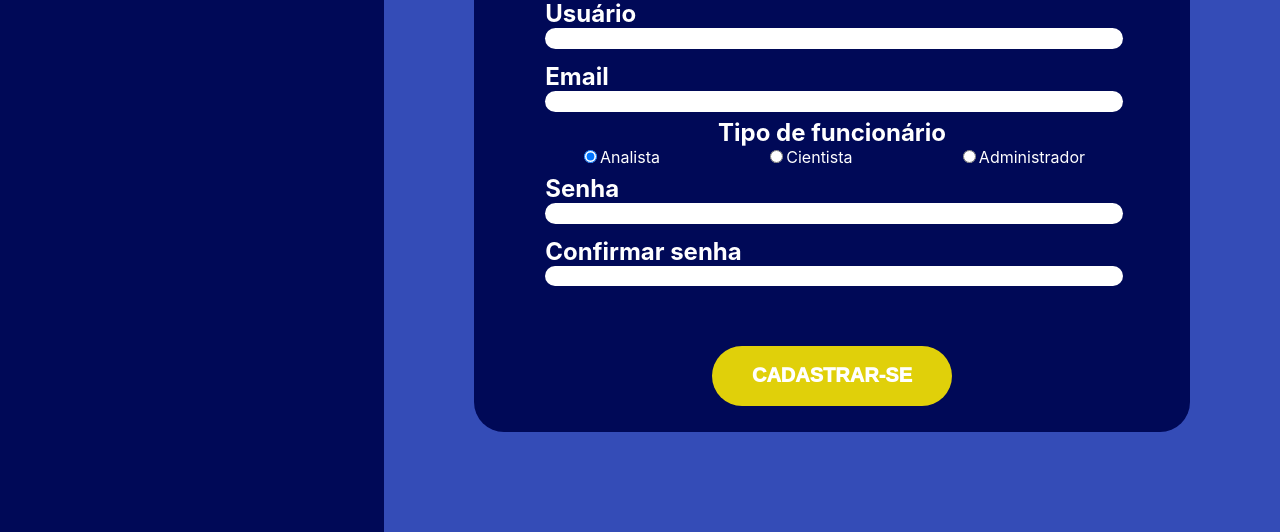
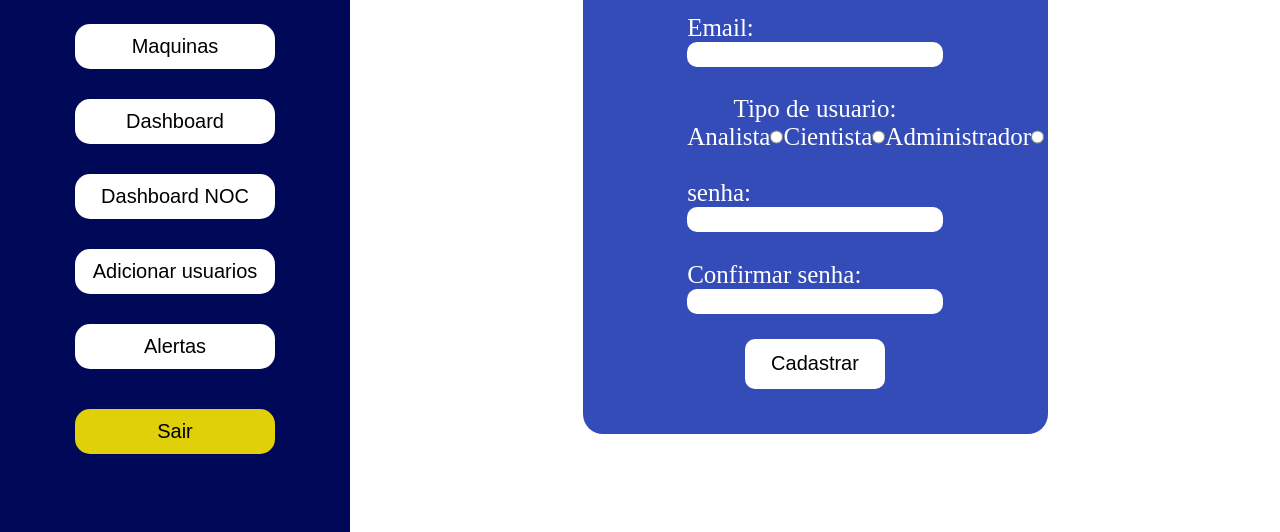
Before and after one commit to DinizSptech/TradeFlux, a website: page public/html/cadastroUsuario.html in a window 1280 px wide. Shown: the part 268-800 px from the top of the page. Drawn offline with Linux system fonts and the light colour scheme.

Commit message:
correcao cadastro usuario

```diff
--- a/public/css/cadastroUsuario.css
+++ b/public/css/cadastroUsuario.css
@@ -1,129 +1,92 @@
 @import url('https://fonts.googleapis.com/css2?family=Ubuntu:ital,wght@0,300;0,400;0,500;0,700;1,300;1,400;1,500;1,700&display=swap');
+@import url(components.css);
 
-.div-radio{
-    width: 100%;
+.formUsuario{
+    width: 50%;
+
+    height: 80%;
+    background-color: var(--backgroundAzul);
+    display: flex;
+    justify-content: center;
+    align-items: center;
+    gap: 20px;
+    flex-direction: column;
+    border-radius: 20px;
+}
+
+.main{
+    justify-content: center;
+    color: white;
+}
+
+.tituloForm{
+    font-size: 45px;
+}
+
+.input{
+    width: 55%;
+
+    justify-content: center;
     display: flex;
     flex-direction: column;
     align-items: center;
-}
-.div-ipt-radio{
-    width: 100%;
-    display: flex;
-    justify-content: space-evenly;
+    height: 10%;
 }
 
-html,body{
-    margin: 0;
-    height: 100%;
-    font-family: "Inter", serif;
-}
-.container-geral{
-    height: 100%;
-    width: 100%;
-    display: flex;
-}
-.container-geral h2{
-    margin: 0;
-}
-.div_erro_senha{
-    display: none;
-    border: 1px black;
+.divErro{
+
 }
 
-.container-menu h3{
-    margin: 0;
-}
-.container-maquina{
-    border-radius: 30px;
-    width: 80%;
-    height: 75%;
-    color: white;
-    display: flex;
-    flex-direction: column;
-    align-items: center;
-    justify-content: space-around;
-    background-color: #000957;
-}
-.container-menu{
-    background-color: #000957;
-    color: white;
-    width: 30%;
-    display: flex;
-    flex-direction: column;
-    align-items: center;
-    justify-content: center;
-    justify-content: space-around;
+.input input{
+    width: 100%;
+    border: none;
+    border-radius: 10px;
+    height: 40%;
+    font-size: 20px;
+    padding: 10px;
 }
 
-.container-central{
-    width: 70%;
-    background-color: #344cb7;
-    display: flex;
-    align-items: center;
-    justify-content: center;
+.input span{
+    width: 100%;
+    font-size: 25px;
 }
 
-.container-central h1{
-    text-align: center;
-    }
-
-
-
-.fcadastro{
-    font-family:"Inter", serif;
-}
-
-
-
-.container-central img{
-    width: 60%;
-}
-
-.container-inputs{
-    height: 50%;
+.radioInputs{
     display: flex;
-    flex-direction: column;
-    justify-content: space-around;
+    flex-direction: row;
     align-items: center;
     width: 100%;
 }
 
-
-.divs-inputs{
-    width: 80%;
-    height: 120%;
-    display: flex;
-    flex-direction: column;
-    justify-content: center;
-    font-family:"Inter", serif;
-}
-.logo{
-    display: none;
+.radioInputs input{
+    width: 70%;
+    height: 70%;
 }
 
-.divs-inputs input{
-    border: none;
-    border-radius: 15px;
-    width: 100%;
-    height: 30%;
+.nomeInput{
+    font-size: 20px;
 }
 
-.hcadastro{
-    height: 10%;
-}
-.cadastro-button{
-    width: 12em;
-    height: 3em;
-    border-radius: 30px;
-    border: none;
-    background-color: #e0d00a;
-    color: white;
-    font-size: 20px;
-    font-weight: 1000;
+.buttonCadastrar{
+    width: 100%;
+    display: flex;
+    justify-content: center;
+    align-items: center;
+    height: 8%;
 }
 
-.cadastro-button:hover{
-    background-color: #eb9834;
+.buttonCadastrar button{
+    height: 100%;
+    width: 30%;
+    font-size: 20px;
+    border-radius: 10px;
+    border: none;
+    background-color: white;
+}
+
+.buttonCadastrar button:hover{
+    background-color: var(--amarelo);
+    transition: .5;
 }
 
 @media screen and (max-width: 1200px) {
--- a/public/html/cadastroUsuario.html
+++ b/public/html/cadastroUsuario.html
@@ -12,53 +12,53 @@
 </head>
 
 <body>
-    <div class="container-geral">
-        <div class="container-menu">
+    <div class="container">
+        <div class="sideBar">
+            <div class="divLogo">
+                <h2 class="tituloLogo">TradeFlux</h2>
+                <img src="../assets/logoTradeFlux.png" alt="" class="logo">
+            </div>
+            <div class="sideButtons">
+                <button class="sideButton">Maquinas</button>
+                <button class="sideButton"><a href="./dashboard2.html">Dashboard</a></button>
+                <button class="sideButton"><a href="./dashboardNOC.html">Dashboard NOC</a></button>
+                <button class="sideButton"><a href="./cadastroUsuario.html">Adicionar usuarios</a></button>
+                <button class="sideButton">Alertas</button>
+            </div>
+            <button class="exitButton"><a href="./index.html">Sair</a></button>
         </div>
-        <div class="container-central">
-            <div class="container-maquina">
-                <h1 class="fCadastro">CADASTRO DE USUÁRIO</h1>
-                <div class="container-inputs">
-                    <div class="divs-inputs">
-                        <h2>Usuário</h2>
-                        <input type="text" id="ipt_usuario">
-                        <span id="div_erro_usuario"></span>
-
+        <div class="main">
+            <div class="formUsuario">
+                <div class="tituloForm">Cadastrar Usuario</div>
+                <div class="input">
+                    <span>Usuario:</span>
+                    <input type="text">
+                </div>
+                <div class="input">
+                    <span>Email:</span>
+                    <input type="text">
+                </div>
+                <div class="input" style="text-align: center;">
+                    <span>Tipo de usuario:</span>
+                    <div class="radioInputs">
+                        <span class="nomeInput">Analista</span><input type="radio">
+                        <span class="nomeInput">Cientista</span><input type="radio">
+                        <span class="nomeInput">Administrador</span><input type="radio">
                     </div>
-                    <div class="divs-inputs">
-                        <h2>Email</h2>
-                        <input type="text" id="ipt_email">
-                        <span id="div_erro_email"></span>
-                    </div>
-                    <div class="div-radio">
-                        <h2>Tipo de funcionário</h2>
-                        <div class="div-ipt-radio">
-                            <div>
-                                <input type="radio" id="analista" value="analista" name="tipo_func" checked ><span>Analista</span>
-                            </div>
-                            <div>
-                                <input type="radio" id="cientista" value="cientista" name="tipo_func"><span>Cientista</span>
-                            </div>
-                            <div>
-                                <input type="radio" id="adm" value="adm" name="tipo_func" ><span>Administrador</span>
-                            </div>
-                        </div>
-                    </div>
-                    <div class="divs-inputs">
-                        <h2>Senha</h2>
-                        <input type="password" id="ipt_senha">
-                        <span id="div_erro_senha"></span>
-                    </div>
-                    <div class="divs-inputs">
-                        <h2>Confirmar senha</h2>
-                        <input type="password" id="ipt_conf_senha">
-                    </div>
-                    <span id="div_senha_n_coincide"></span>
-
                 </div>
-                <button class="cadastro-button" onclick="coletarInputs()" >CADASTRAR-SE</button>
+                <div class="input">
+                    <span>senha:</span>
+                    <input type="password">
+                </div>
+                <div class="input">
+                    <span>Confirmar senha:</span>
+                    <input type="password">
+                </div>
+                <div class="buttonCadastrar">
+                    <button>Cadastrar</button>
+                </div>
             </div>
         </div>
+    </div>
 
-    </div>
 </body>
```
